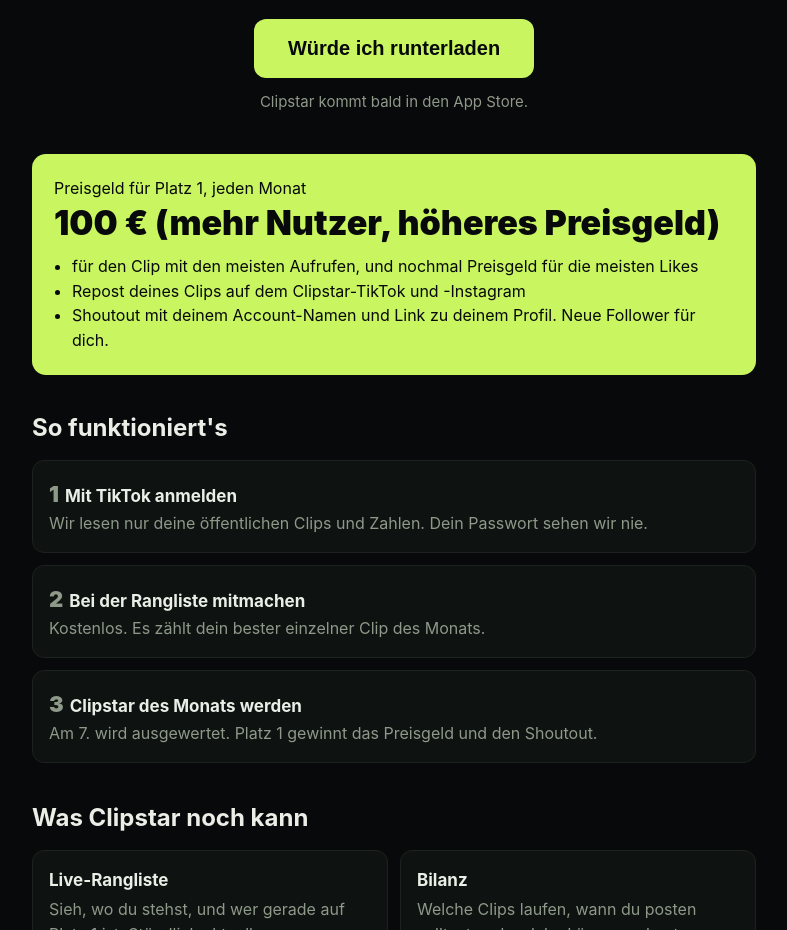
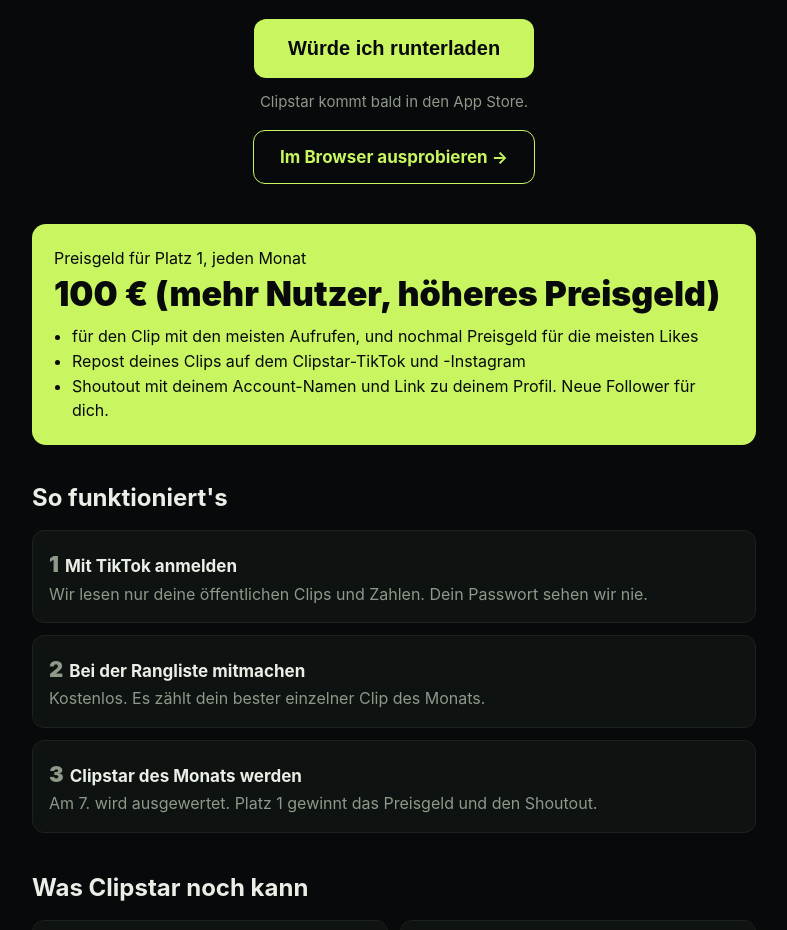
Before and after one commit to Henry2005-create/clipp-app, a plain HTML site: page index.html in a window 1280 px wide. Shown: the part 1000-1930 px from the top of the page, without its empty margins (246-1033 px from the left). Drawn offline with Linux system fonts and the light colour scheme.

Commit message:
Startseite: Knopf Im Browser ausprobieren
Co-Authored-By: Claude Opus 5.5 <noreply@anthropic.com>

```diff
--- a/index.html
+++ b/index.html
@@ -29,6 +29,8 @@
   .cta{text-align:center;margin:10px 0 40px}
   .btn{display:inline-block;background:var(--accent);color:var(--on);border:0;border-radius:12px;font-weight:800;font-size:20px;padding:18px 34px;cursor:pointer}
   .btn:disabled{opacity:.7;cursor:default}
+  .web{display:inline-block;margin-top:16px;color:var(--accent);border:1px solid var(--accent);border-radius:12px;font-weight:700;font-size:17px;padding:13px 26px;text-decoration:none}
+  .web:hover{background:var(--accent);color:var(--on)}
   .count{color:var(--muted);margin-top:12px;font-size:15px}
   form{display:none;margin:18px auto 0;max-width:420px;gap:8px}
   form.show{display:flex}
@@ -69,6 +71,7 @@
       <input type="email" id="email" placeholder="Deine E-Mail für den Start" autocomplete="email">
       <button type="submit">Bescheid geben</button>
     </form>
+    <a class="web" href="app/">Im Browser ausprobieren →</a>
   </div>
 
   <div class="prize">
```
